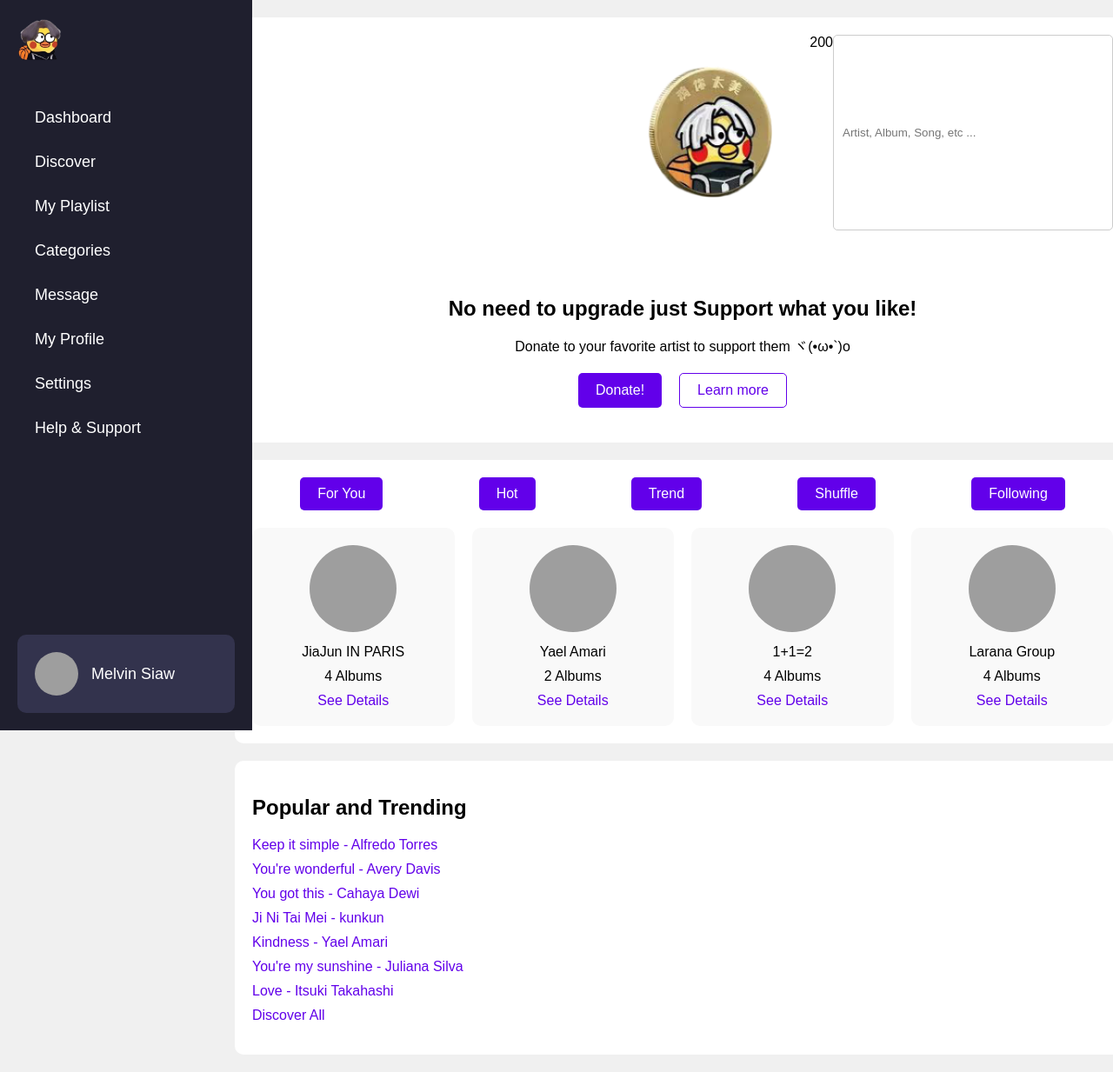
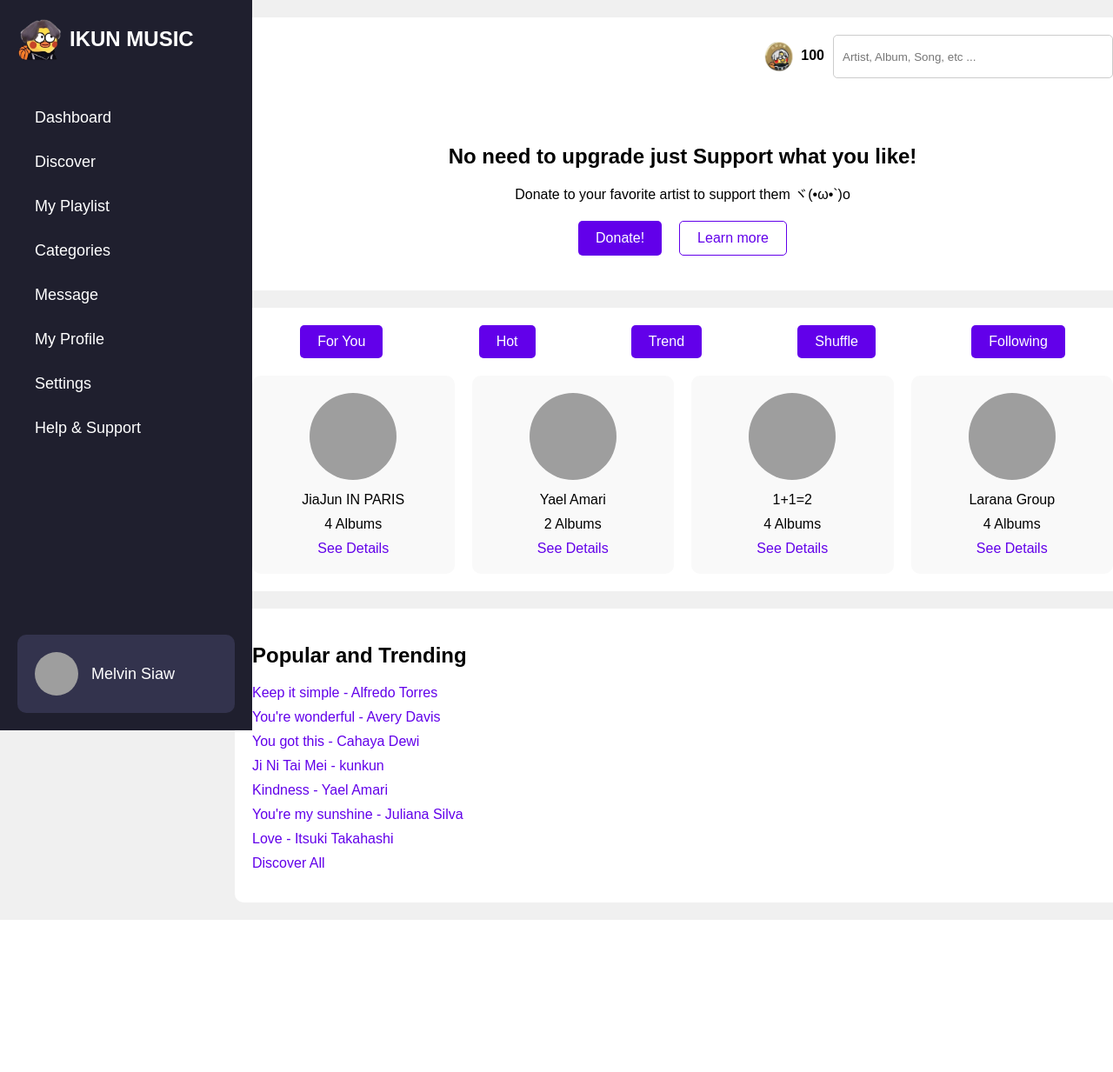
Before and after one commit to JiaJun0207/Music-Streaming-Website, a PHP site: page /User_Home.html in a window 1280 px wide. Shown: the whole page at 87% size. After the commit the page ends 1058 px from the top, so only its background shows below. Run offline with PHP 8.4, Linux system fonts and the light colour scheme; grey boxes are pictures that could not be loaded.

Commit message:
UI Changes

```diff
--- a/User_Home.html
+++ b/User_Home.html
@@ -9,7 +9,7 @@
 <body>
     <div class="navbar">
         <div class="navbar-logo">
-            <img src="pic\Inspirational_Quote_Instagram_Post_1.png" alt="Logo" class="navbar-image">
+            <img src="pic\Inspirational_Quote_Instagram_Post_1.png" alt="Logo" class="navbar-image"><span>IKUN MUSIC</span>
         </div>
         <div class="navbar-links-container">
             <a href="#" class="navbar-link">Dashboard</a>
@@ -28,8 +28,8 @@
     </div>
     <div class="main-content">
         <div class="header">
-            <img src="pic\images (1).png" alt="Coins">
-            <span>200</span>
+            <img src="pic\images (1).png" alt="Coins" width="50" height="50">
+            <span><div class="counter">100</div></span>
             <input type="text" class="search-bar" placeholder="Artist, Album, Song, etc ...">
         </div>
         <div class="banner">
--- a/styles.css
+++ b/styles.css
@@ -103,7 +103,15 @@ body {
     background-color: #ffffff;
 }
 
+.counter{
+    border-color: #1f1f2e;
+    padding-top: 15px;
+    align-items: center;
+    font-weight: bold;
+}
+
 .search-bar {
+    margin-left: 10px;
     width: 300px;
     padding: 10px;
     border: 1px solid #cccccc;
```
